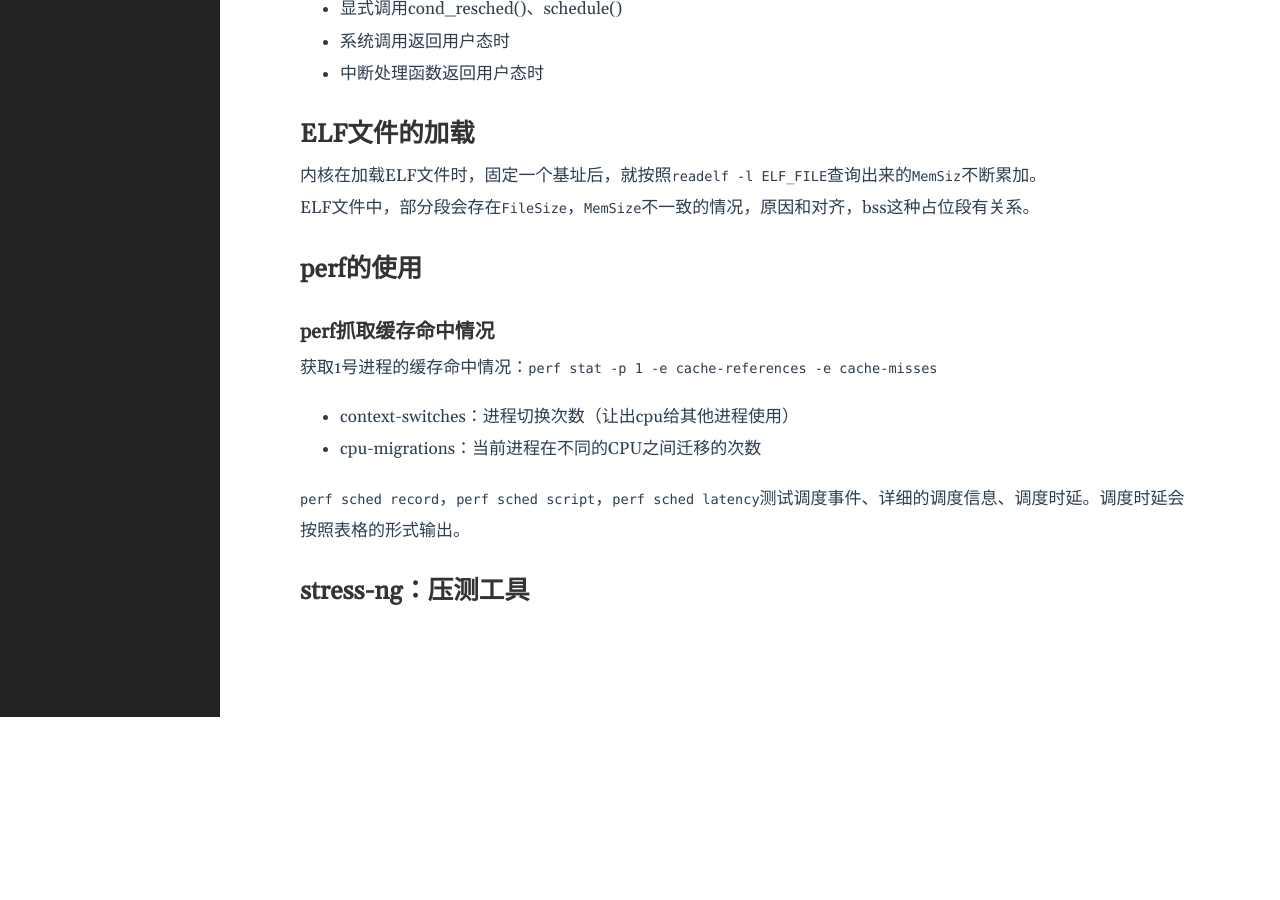
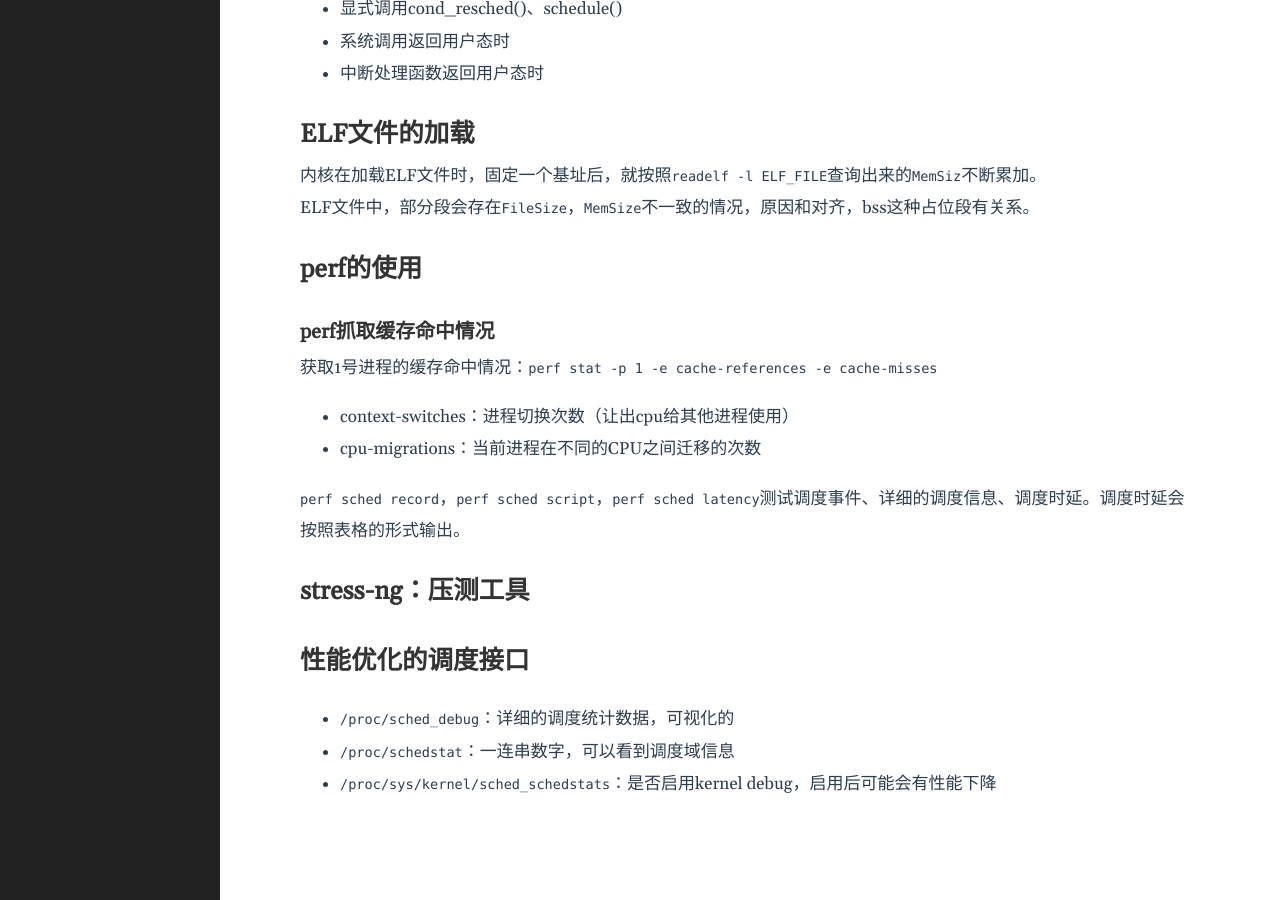
Before and after one commit to lclgo/lclgo.github.io, a Jekyll site: the page built from _posts/draft/2020-01-01-draft.md, in a window 1280 px wide and 900 px high, scrolled down 4542 px. Built offline with Jekyll 4.4.1, drawn with Linux system fonts in a browser that asks for light colours; before the commit the page ends 5259 px from its top, so only the background shows below that.

Commit message:
proc stat interface

```diff
--- a/_posts/draft/2020-01-01-draft.md
+++ b/_posts/draft/2020-01-01-draft.md
@@ -179,3 +179,9 @@ ELF文件中，部分段会存在`FileSize`，`MemSize`不一致的情况，原
 `perf sched record`，`perf sched script`，`perf sched latency`测试调度事件、详细的调度信息、调度时延。调度时延会按照表格的形式输出。
 
 ## stress-ng：压测工具
+
+## 性能优化的调度接口
+
+* `/proc/sched_debug`：详细的调度统计数据，可视化的
+* `/proc/schedstat`：一连串数字，可以看到调度域信息
+* `/proc/sys/kernel/sched_schedstats`：是否启用kernel debug，启用后可能会有性能下降
```
